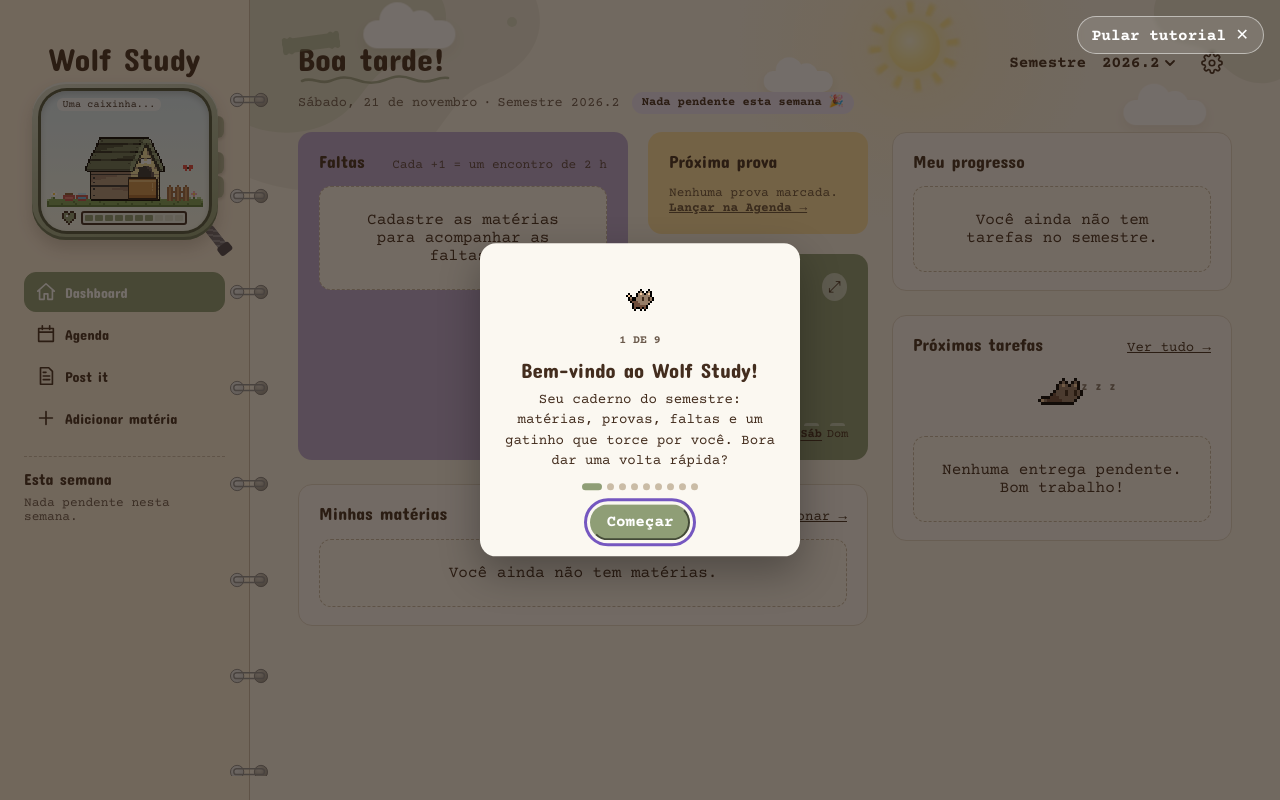
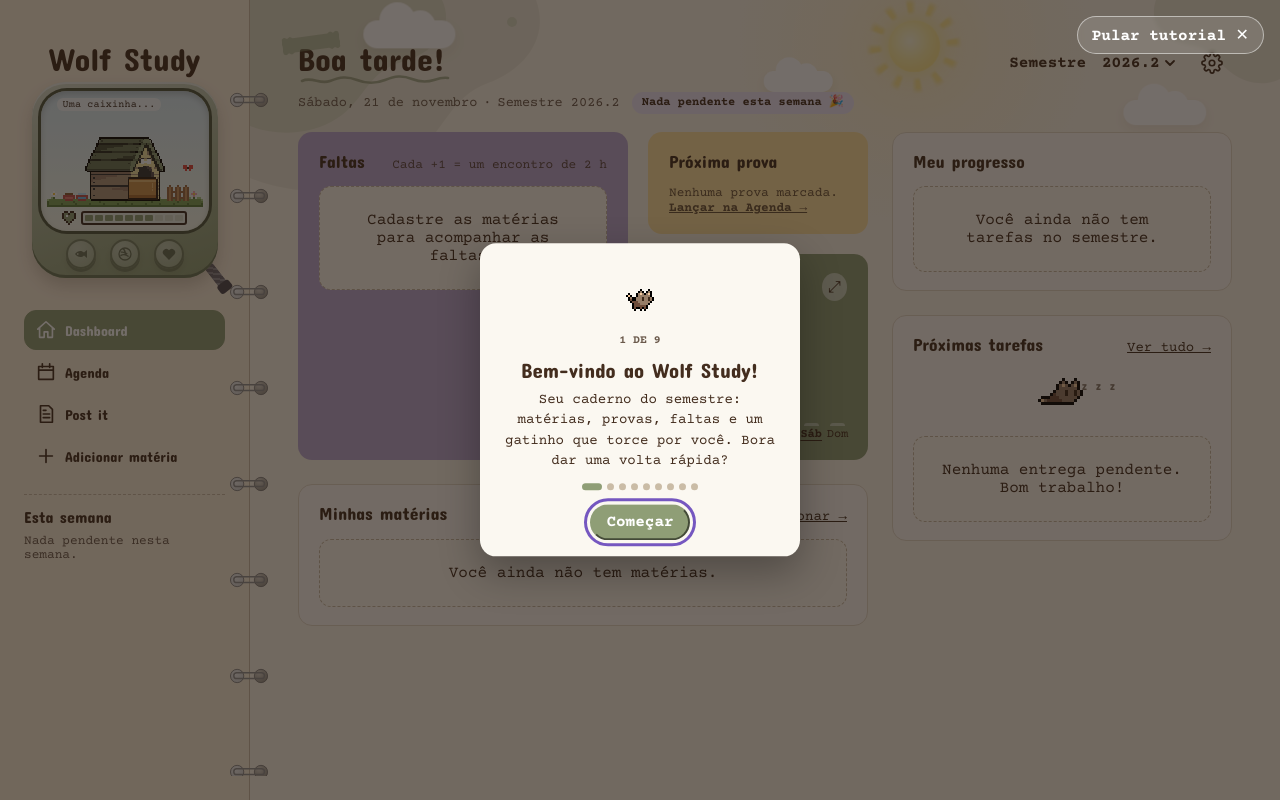
Before and after one commit to 232014469/Minha-Agenda, a React (Vite) app: page /#/dashboard in a window 1280 px wide. Built offline with nearby package versions, Linux system fonts and the light colour scheme.

Commit message:
fix: botões do gatinho maiores, com ícone e resposta na hora

```diff
--- a/src/shared/layout/Mascote.css
+++ b/src/shared/layout/Mascote.css
@@ -38,6 +38,14 @@
 }
 
 /* Reagindo: o balão aparece */
+/* Perto da borda direita, o balão sai para o outro lado */
+.balao-esquerda .mascote-balao {
+  right: 46px;
+  left: auto;
+  border-radius: 10px 10px 2px;
+}
+
+.mascote-falando .mascote-balao,
 .mascote-reagindo .mascote-balao {
   opacity: 1;
   transform: none;
--- a/src/shared/layout/Mascote.jsx
+++ b/src/shared/layout/Mascote.jsx
@@ -72,9 +72,19 @@ const TEXTO_DO_BORDAO = {
   falta: 'Eu, hein! 😾',
 }
 
+/** O que ele fala ao receber comida ou brincadeira pelos botões. */
+const TEXTO_DO_CUIDADO = {
+  comer: 'Nham! 🐟',
+  brincar: 'Oba! 🦋',
+}
+
+/** Quanto tempo o recado do cuidado fica no balão. */
+const RECADO_MS = 1800
+
 /** Balão de fala e o aviso para leitores de tela quando comemora. */
-function Balao({ acao, padrao, bordoes }) {
-  const texto = (bordoes && TEXTO_DO_BORDAO[acao]) || TEXTO_DO_BALAO[acao]
+function Balao({ acao, padrao, bordoes, recado }) {
+  const texto =
+    recado ?? ((bordoes && TEXTO_DO_BORDAO[acao]) || TEXTO_DO_BALAO[acao])
 
   return (
     <>
@@ -363,6 +373,17 @@ function MascoteGato({
   const entristecer = useCallback(() => encenar('triste'), [encenar])
   const reclamar = useCallback(() => encenar('falta'), [encenar])
 
+  // O recado ("Nham!", "Oba!") some sozinho depois de um tempinho
+  const [recado, setRecado] = useState(null)
+
+  useEffect(() => {
+    if (!recado) return undefined
+
+    const espera = setTimeout(() => setRecado(null), RECADO_MS)
+
+    return () => clearTimeout(espera)
+  }, [recado])
+
   // Botões do bichinho: comida e brincadeira viram rotinas (saindo da
   // casinha antes, se estiver lá dentro); carinho é uma reação
   const cuidarDele = useCallback(
@@ -380,6 +401,7 @@ function MascoteGato({
           ? { ...iniciarRotina('acordar'), depois: acao }
           : iniciarRotina(acao),
       )
+      setRecado(TEXTO_DO_CUIDADO[acao] ?? null)
       if (sons) miar('fofo', { volume: 0.6 })
     },
     [encenar, dentroDeCasa, sons],
@@ -463,22 +485,34 @@ function MascoteGato({
     )
   }
 
+  // Perto da borda direita, o balão abre para a esquerda (não é cortado)
+  const lugar = posicao(onde, mapa)
+  const balaoParaEsquerda =
+    mapa && Number.parseFloat(lugar.left) > mapa.largura * 0.55
+
   const botao = (
     <button
       type="button"
       className={`mascote mascote-gato${emCena ? ' mascote-reagindo' : ''}${
+        recado && !emCena ? ' mascote-falando' : ''
+      }${balaoParaEsquerda ? ' balao-esquerda' : ''}${
         classeDaFase(situacao) ? ` ${classeDaFase(situacao)}` : ''
       }`}
       aria-label={`${nome}, o mascote. Clique para ele miar`}
       title="Miau?"
       style={{
-        ...posicao(onde, mapa),
+        ...lugar,
         transition: transicao,
       }}
       onClick={clicar}
     >
       {desenho}
-      <Balao acao={cena?.acao} padrao="Miau!" bordoes={sons && bordoes} />
+      <Balao
+        acao={cena?.acao}
+        padrao="Miau!"
+        bordoes={sons && bordoes}
+        recado={emCena ? null : recado}
+      />
     </button>
   )
 
--- a/src/shared/layout/Tamagotchi.css
+++ b/src/shared/layout/Tamagotchi.css
@@ -53,41 +53,55 @@
   margin-top: 4px;
 }
 
-/* Três botões saindo da lateral direita */
+/* Três botões redondos com ícone, embaixo da tela */
 .tamagotchi-botoes {
-  position: absolute;
-  top: 34px;
-  right: -6px;
-  z-index: 0;
-  display: grid;
-  gap: 8px;
+  display: flex;
+  justify-content: center;
+  gap: 14px;
+  margin-top: 8px;
 }
 
 .tamagotchi-botoes button {
-  width: 12px;
-  height: 22px;
+  display: grid;
+  place-items: center;
+  width: 30px;
+  height: 30px;
   padding: 0;
-  border: 0;
-  border-radius: 0 6px 6px 0;
-  background: linear-gradient(
-    90deg,
-    color-mix(in srgb, var(--tema) 70%, #000),
-    var(--tema)
+  border: 2px solid color-mix(in srgb, var(--tema) 55%, #000);
+  border-radius: 50%;
+  background: radial-gradient(
+    circle at 35% 30%,
+    color-mix(in srgb, var(--tema) 25%, #fff),
+    color-mix(in srgb, var(--tema) 70%, #fff)
   );
-  box-shadow: 1px 2px 3px rgb(60 40 30 / 0.25);
+  box-shadow:
+    0 3px 0 color-mix(in srgb, var(--tema) 55%, #000),
+    0 4px 6px rgb(60 40 30 / 0.2);
+  color: color-mix(in srgb, var(--tema) 35%, #000);
   cursor: pointer;
   transition:
-    transform 0.12s ease,
-    filter 0.12s ease;
+    transform 0.1s ease,
+    box-shadow 0.1s ease,
+    filter 0.15s ease;
+}
+
+.tamagotchi-botoes svg {
+  width: 16px;
+  height: 16px;
+  fill: currentColor;
 }
 
 .tamagotchi-botoes button:hover:not(:disabled) {
-  filter: brightness(1.12);
+  filter: brightness(1.06);
+  transform: translateY(-1px);
 }
 
-/* Apertar empurra o botão para dentro */
+/* Apertar afunda o botão */
 .tamagotchi-botoes button:active:not(:disabled) {
-  transform: translateX(-4px);
+  box-shadow:
+    0 0 0 color-mix(in srgb, var(--tema) 55%, #000),
+    0 1px 2px rgb(60 40 30 / 0.2);
+  transform: translateY(3px);
 }
 
 .tamagotchi-botoes button:focus-visible {
@@ -97,10 +111,10 @@
 
 .tamagotchi-botoes button:disabled {
   cursor: default;
-  opacity: 0.6;
+  opacity: 0.5;
 }
 
-/* Com fome: o botão da comida pisca pedindo */
+/* Com fome: o botão da comida pulsa pedindo */
 .tamagotchi-botao-pede {
   animation: tamagotchi-pede 1.2s ease-in-out infinite;
 }
@@ -108,6 +122,7 @@
 @keyframes tamagotchi-pede {
   50% {
     background: #ffd45e;
+    outline: 3px solid rgb(255 212 94 / 0.6);
   }
 }
 
@@ -203,7 +218,3 @@
     animation: none;
   }
 }
-
-.tamagotchi-botoes button:nth-child(2) {
-  transform: translateY(6px);
-}
--- a/src/shared/layout/Tamagotchi.jsx
+++ b/src/shared/layout/Tamagotchi.jsx
@@ -3,9 +3,30 @@ import './Tamagotchi.css'
 /*
  * Bichinho virtual compacto em volta do cantinho do gatinho: um quadrado de
  * cantos bem arredondados, com aro na cor do tema, a tela no meio, três
- * botões na lateral direita (comida, brincadeira e carinho, por
+ * botões com ícone embaixo dela (comida, brincadeira e carinho, por
  * `aoCuidar`) e uma cordinha de chaveiro. A tela é o `children`.
  */
+
+/** Ícones dos botões, desenhados num quadrado de 16. */
+const ICONES = {
+  // Peixinho
+  comer: (
+    <path d="M2 8c2.5-3.5 6.5-4 9-1.5L14 4v8l-3-2.5C8.5 12 4.5 11.5 2 8Zm3.5-.6a.9.9 0 1 0 0 1.2.9.9 0 0 0 0-1.2Z" />
+  ),
+  // Novelo de lã
+  brincar: (
+    <path
+      d="M8 2a6 6 0 1 0 0 12A6 6 0 0 0 8 2Zm-4.3 4.2c2.3-.4 4.7.2 6.6 1.9M3.4 9.6c2.6-1.3 5.8-1 8.2.9M6 2.6c1.6 1.4 2.5 3.6 2.4 6"
+      fill="none"
+      stroke="currentColor"
+      strokeWidth="1.3"
+    />
+  ),
+  // Coração
+  carinho: (
+    <path d="M8 14 2.6 8.6A3.2 3.2 0 0 1 8 4.3a3.2 3.2 0 0 1 5.4 4.3Z" />
+  ),
+}
 
 /** Os três botões: comida, brincadeira e carinho (ver useBichinho). */
 const BOTOES = [
@@ -21,7 +42,8 @@ export default function Tamagotchi({ children, fase, comFome, aoCuidar }) {
   return (
     <div className="tamagotchi">
       <span className="tamagotchi-cordinha" aria-hidden="true" />
-      <div className="tamagotchi-aro">{children}</div>
+      <div className="tamagotchi-aro">
+        {children}
         <div
           className="tamagotchi-botoes"
           role="group"
@@ -39,10 +61,15 @@ export default function Tamagotchi({ children, fase, comFome, aoCuidar }) {
                 title={fome ? `${rotulo}: ele está com fome!` : rotulo}
                 disabled={parado}
                 onClick={() => aoCuidar(acao)}
-            />
+              >
+                <svg viewBox="0 0 16 16" aria-hidden="true" focusable="false">
+                  {ICONES[acao]}
+                </svg>
+              </button>
             )
           })}
         </div>
       </div>
+    </div>
   )
 }
--- a/src/shared/layout/tutorialPassos.js
+++ b/src/shared/layout/tutorialPassos.js
@@ -20,7 +20,7 @@ export const PASSOS = [
     alvo: '.tamagotchi, .mascote-cantinho',
     titulo: 'Este é o seu gatinho',
     texto:
-      'Ele fica feliz quando você entrega tudo em dia e chateado com atrasos e faltas. Os botões do lado dão comida, brincadeira e carinho.',
+      'Ele fica feliz quando você entrega tudo em dia e chateado com atrasos e faltas. Os botões embaixo da tela dão comida, brincadeira e carinho.',
   },
   {
     alvo: '.layout-links a[href$="adicionar-materia"]',
```
Lines whose indentation alone changed are shown as unchanged.
